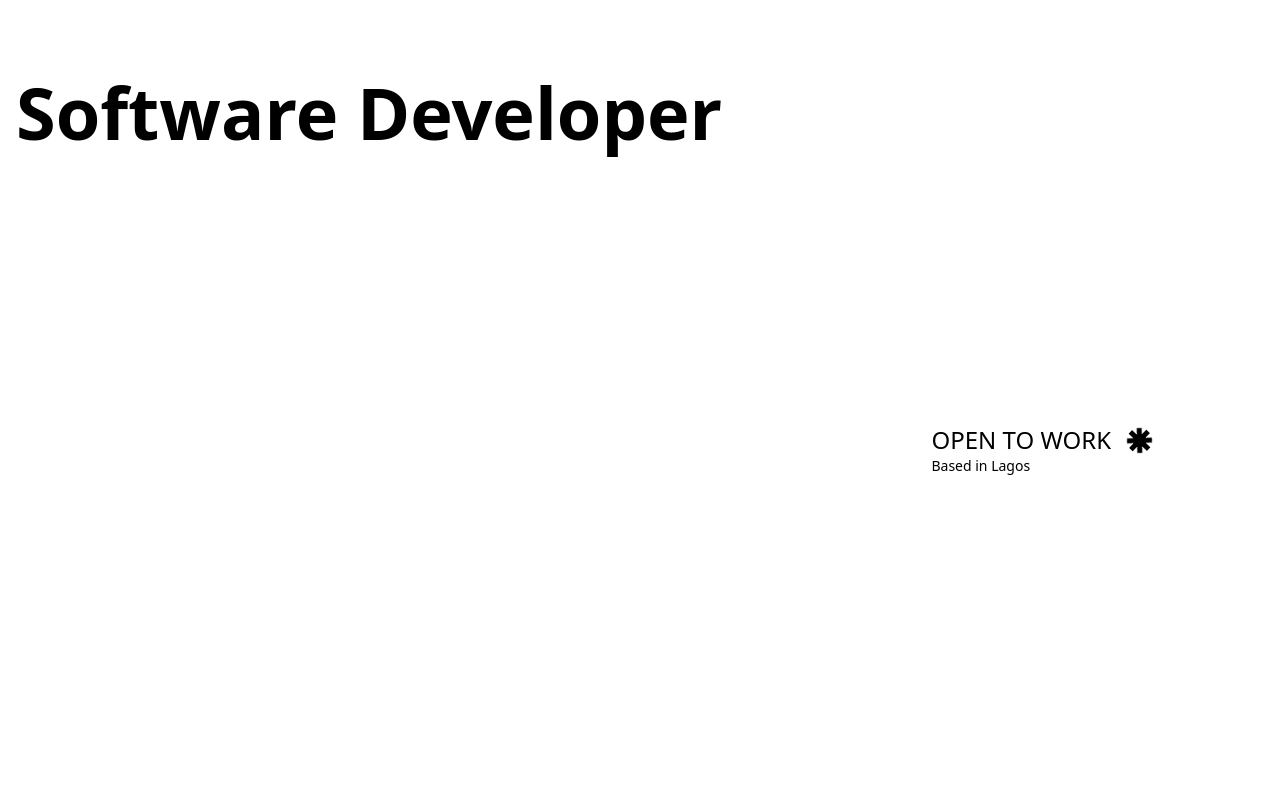
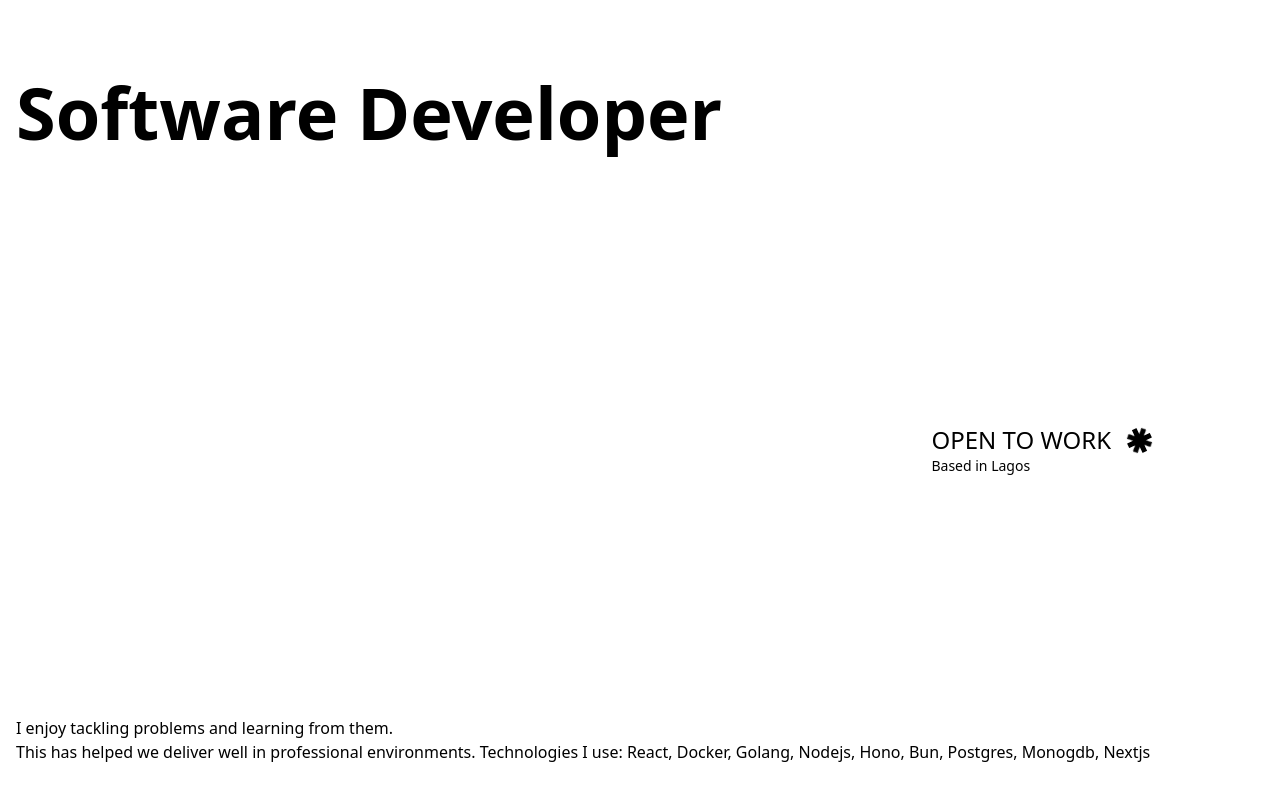
Before and after one commit to fagbenjaenoch/portfolio-v1, a React (Vite) app: page / in a window 1280 px wide. Shown: the part 244-1044 px from the top of the page. Before the commit the page ends 800 px from the top, so only its background shows below. Built offline with nearby package versions, Linux system fonts and the light colour scheme.

Commit message:
increased navbar z-index

```diff
--- a/src/App.tsx
+++ b/src/App.tsx
@@ -3,7 +3,7 @@ import Cog from "./components/ui/Cog";
 export default function App() {
 	return (
 		<div>
-			<div className="px-4 py-6 backdrop-blur-md fixed top-0">
+			<div className="px-4 py-6 backdrop-blur-md fixed top-0 w-[100%] z-10">
 				<span className="text-2xl">Enoch Fagbenja</span>
 			</div>
 			<div className="px-4 h-[100dvh] pt-[20rem]">
@@ -20,6 +20,14 @@ export default function App() {
 					<span className="text-sm">Based in Lagos</span>
 				</div>
 			</div>
+			<div className="px-4 pt-[10rem] h-[100dvh]">
+				<div>I enjoy tackling problems and learning from them.</div>
+				<div>
+					This has helped we deliver well in professional environments.
+					Technologies I use: React, Docker, Golang, Nodejs, Hono, Bun,
+					Postgres, Monogdb, Nextjs
+				</div>
+			</div>
 		</div>
 	);
 }
```
